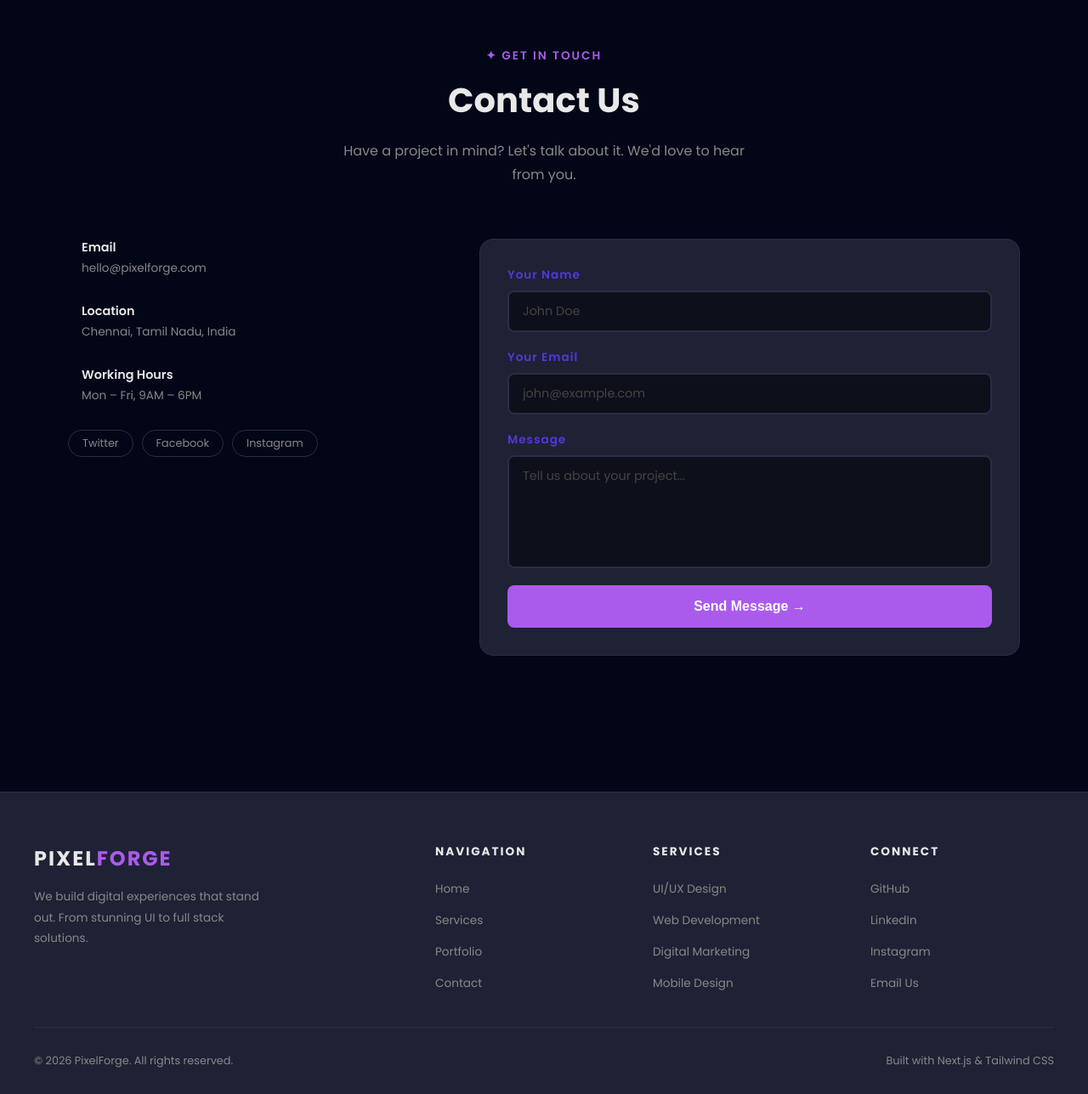
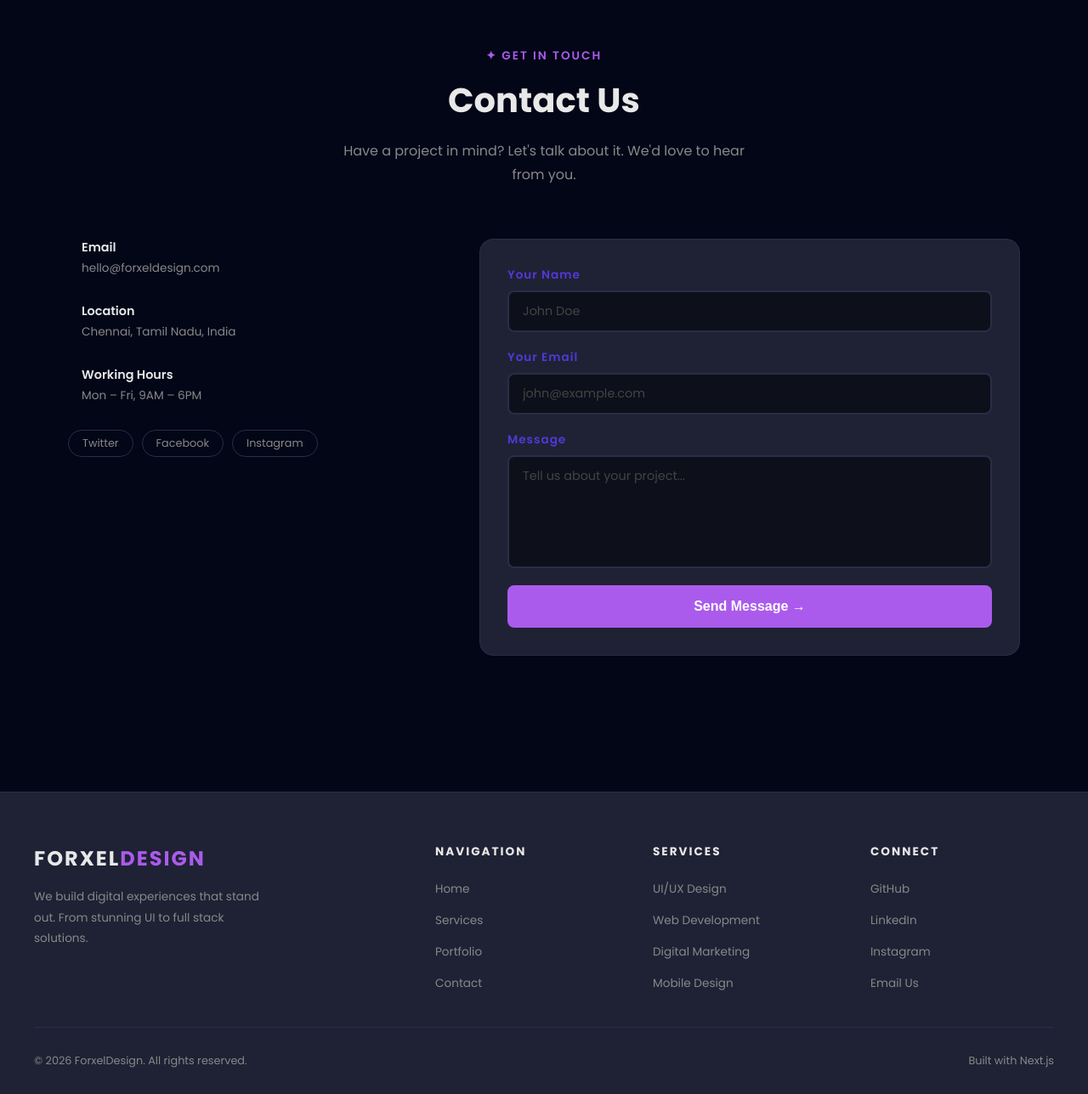
Before and after one commit to ashdevjp/design-agency-site, a Next.js app: page / in a window 1280 px wide. Shown: the part 2837-4125 px from the top of the page at 85% size. Built offline with nearby package versions, Linux system fonts and the light colour scheme.

Commit message:
Update branding in Footer and Contact components

```diff
--- a/src/components/Contact.jsx
+++ b/src/components/Contact.jsx
@@ -56,7 +56,7 @@ const Contact = () => {
             <span className="info-icon"></span>
             <div>
               <h4>Email</h4>
-              <p>hello@pixelforge.com</p>
+              <p>hello@forxeldesign.com</p>
             </div>
           </div>
           <div className="info-item">
--- a/src/components/Footer.jsx
+++ b/src/components/Footer.jsx
@@ -5,7 +5,7 @@ const Footer = () => {
     <footer className="footer">
       <div className="footer-top">
         <div className="footer-brand">
-          <h2 className="footer-logo">PIXEL<span>FORGE</span></h2>
+          <h2 className="footer-logo">FORXEL<span>DESIGN</span></h2>
           <p className="footer-tagline">
             We build digital experiences that stand out.
             From stunning UI to full stack solutions.
@@ -38,14 +38,14 @@ const Footer = () => {
             <li><a href="#">GitHub</a></li>
             <li><a href="#">LinkedIn</a></li>
             <li><a href="#">Instagram</a></li>
-            <li><a href="mailto:hello@pixelforge.com">Email Us</a></li>
+            <li><a href="mailto:hello@forxeldesign.com">Email Us</a></li>
           </ul>
         </div>
       </div>
 
       <div className="footer-bottom">
-        <p>© {currentYear} PixelForge. All rights reserved.</p>
-        <p>Built with Next.js & Tailwind CSS</p>
+        <p>© {currentYear} ForxelDesign. All rights reserved.</p>
+        <p>Built with Next.js</p>
       </div>
     </footer>
   )
```
